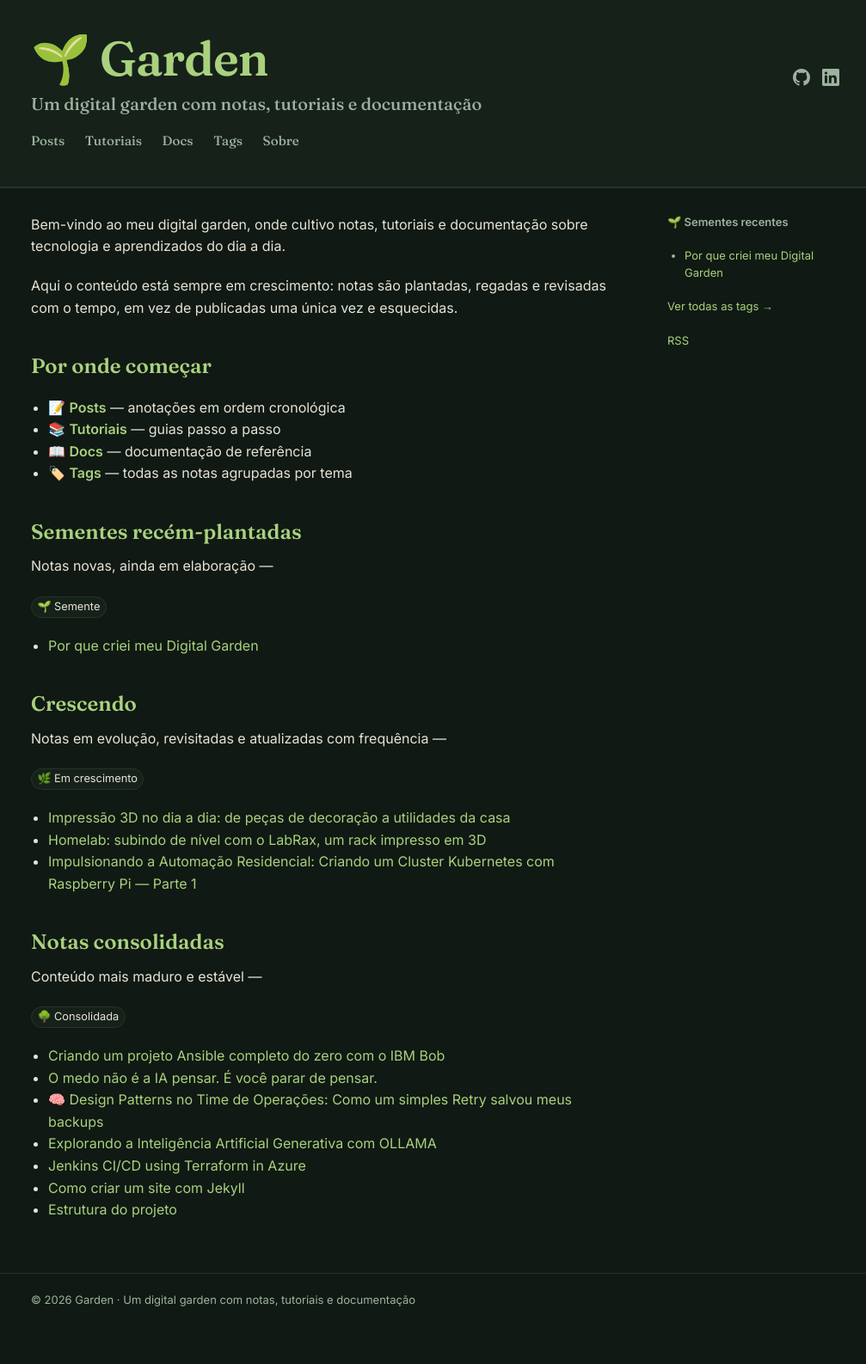
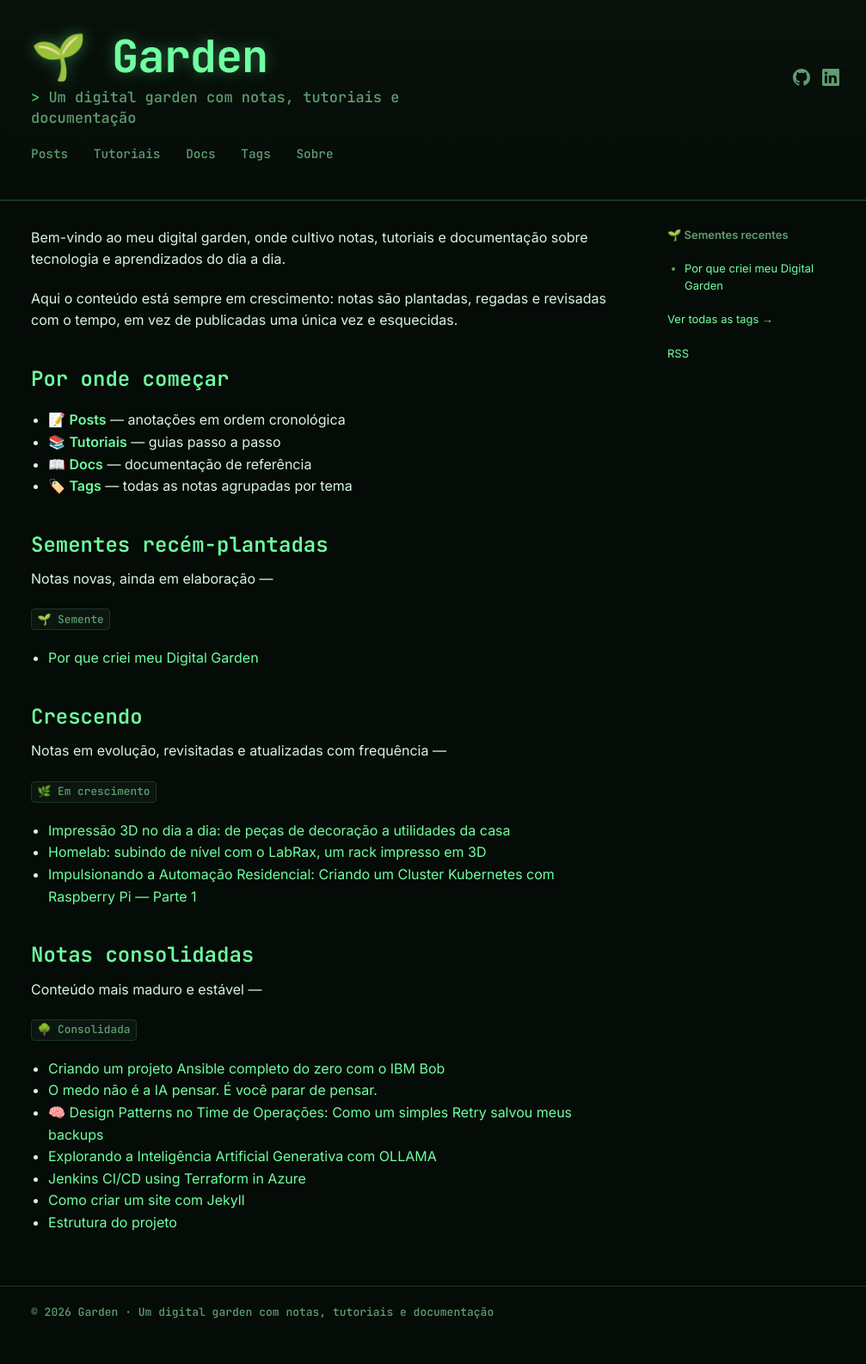
Before and after one commit to jansouza/digital-garden, a Jekyll site: the page built from index.md, in a window 1280 px wide. Shown: the whole page at 86% size, without its empty margins (134-1141 px from the left). Built offline with Jekyll 4.4.1, drawn with Linux system fonts in a browser that asks for light colours.

Commit message:
feat: update theme color, improve layout styles, and add Open Graph image

```diff
--- a/_config.yml
+++ b/_config.yml
@@ -7,6 +7,8 @@ lang: "pt-BR"
 # Google Analytics 4 Measurement ID (formato G-XXXXXXXXXX)
 # Crie a propriedade em https://analytics.google.com e substitua abaixo
 google_analytics: "G-0LYVB8R8BC"
+
+logo: /assets/images/social/og-image.png
 
 twitter:
   card: summary_large_image
--- a/_layouts/default.html
+++ b/_layouts/default.html
@@ -4,7 +4,7 @@
     <meta charset="utf-8">
     <meta http-equiv="X-UA-Compatible" content="IE=edge">
     <meta name="viewport" content="width=device-width, initial-scale=1, maximum-scale=1">
-    <meta name="theme-color" content="#101913">
+    <meta name="theme-color" content="#050b06">
     <meta name="color-scheme" content="dark">
     {% seo %}
     <link rel="preconnect" href="https://fonts.googleapis.com">
--- a/_sass/garden-architect.scss
+++ b/_sass/garden-architect.scss
@@ -1,14 +1,15 @@
 @import "normalize";
 @import "rouge-github";
-@import url('https://fonts.googleapis.com/css2?family=Fraunces:wght@500;600;700&family=Inter:wght@400;500;600&display=swap');
+@import url('https://fonts.googleapis.com/css2?family=JetBrains+Mono:wght@500;600;700&family=Inter:wght@400;500;600&display=swap');
 
-$bg: #101913;
-$bg-raised: #16211a;
-$text: #e6e3d6;
-$muted: #9db29e;
-$accent: #8fbc6a;
-$accent-strong: #a9d17e;
-$border: #263429;
+$bg: #050b06;
+$bg-raised: #0b1610;
+$text: #d7f5df;
+$muted: #5f9d72;
+$accent: #39d353;
+$accent-strong: #6fffa0;
+$border: #1c3626;
+$mono: "JetBrains Mono", "SFMono-Regular", Consolas, Menlo, monospace;
 
 /* LAYOUT STYLES */
 body {
@@ -26,14 +27,20 @@ a {
   color: $accent-strong;
   text-decoration: none;
 }
-a:hover { color: $accent; }
+a:hover {
+  color: $accent;
+  text-shadow: 0 0 8px rgba(57, 211, 83, 0.55);
+}
 
 header {
   position: relative;
   padding-top: 40px;
   padding-bottom: 40px;
-  font-family: "Fraunces", Georgia, serif;
+  font-family: $mono;
   background: $bg-raised;
+  background-image:
+    linear-gradient(to bottom, rgba(5, 11, 6, 0.6), rgba(5, 11, 6, 0.9)),
+    repeating-linear-gradient(0deg, rgba(57, 211, 83, 0.05) 0px, rgba(57, 211, 83, 0.05) 1px, transparent 1px, transparent 3px);
   border-bottom: solid 1px $border;
 }
 
@@ -43,11 +50,12 @@ header h1 {
   width: auto;
   margin-top: 0;
   margin-bottom: 0.2em;
-  font-size: 56px;
-  font-weight: 600;
+  font-size: 52px;
+  font-weight: 700;
   line-height: 1;
   color: $accent-strong;
   letter-spacing: -1px;
+  text-shadow: 0 0 18px rgba(111, 255, 160, 0.35);
 }
 
 header h2 {
@@ -55,20 +63,27 @@ header h2 {
   max-width: 540px;
   margin-top: 0;
   margin-bottom: 0;
-  font-size: 20px;
+  font-family: $mono;
+  font-size: 17px;
   font-weight: normal;
   line-height: 1.4;
   color: $muted;
   letter-spacing: 0;
 }
 
+header h2::before {
+  content: "> ";
+  color: $accent;
+}
+
 .site-nav {
   margin-top: 1rem;
+  font-family: $mono;
 }
 
 .site-nav a {
   margin-right: 1.25rem;
-  font-size: 0.95em;
+  font-size: 0.9em;
   color: $muted;
 }
 
@@ -131,7 +146,7 @@ aside#sidebar p.repo-owner a {
 
 code, pre {
   margin-bottom: 30px;
-  font-family: "SFMono-Regular", Consolas, Menlo, monospace;
+  font-family: $mono;
   font-size: 0.9em;
   color: $text;
 }
@@ -149,6 +164,7 @@ pre {
   background: $bg-raised;
   border: solid 1px $border;
   border-radius: 6px;
+  box-shadow: inset 0 0 24px rgba(57, 211, 83, 0.06);
 }
 pre code {
   padding: 0;
@@ -199,7 +215,7 @@ td {
 #main-content h4,
 #main-content h5,
 #main-content h6 {
-  font-family: "Fraunces", Georgia, serif;
+  font-family: $mono;
   color: $accent-strong;
 }
 
@@ -249,6 +265,7 @@ footer {
   padding-top: 20px;
   padding-bottom: 30px;
   margin-top: 40px;
+  font-family: $mono;
   font-size: 13px;
   color: $muted;
   border-top: solid 1px $border;
@@ -261,11 +278,13 @@ footer a:hover { color: $accent-strong; }
 
 .stage-badge {
   display: inline-block;
+  font-family: $mono;
   font-size: 0.8em;
   padding: 0.1em 0.5em;
-  border-radius: 999px;
+  border-radius: 4px;
   border: 1px solid $border;
   background: $bg-raised;
+  color: $muted;
   white-space: nowrap;
 }
 
@@ -280,9 +299,10 @@ footer a:hover { color: $accent-strong; }
 
 .tag-list li a {
   display: inline-block;
+  font-family: $mono;
   font-size: 0.85em;
   padding: 0.15em 0.6em;
-  border-radius: 999px;
+  border-radius: 4px;
   background: $bg-raised;
   border: 1px solid $border;
   color: $accent-strong;
@@ -292,6 +312,7 @@ footer a:hover { color: $accent-strong; }
   background: $accent;
   border-color: $accent;
   color: $bg;
+  box-shadow: 0 0 10px rgba(57, 211, 83, 0.5);
 }
 
 .tag-toc {
@@ -332,6 +353,11 @@ small {
 
 .clearfix { display: block; }
 
+::selection {
+  background: rgba(57, 211, 83, 0.35);
+  color: $accent-strong;
+}
+
 /* Media Queries */
 @media only screen and (max-width: 767px) {
   header h1 { font-size: 40px; }
```
Also changed, not shown: assets/images/social/og-image.png (added).
